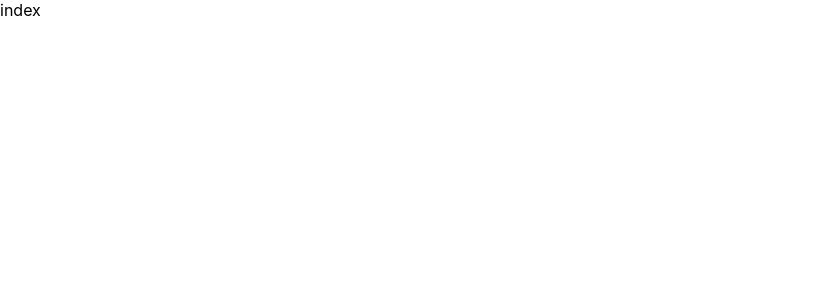
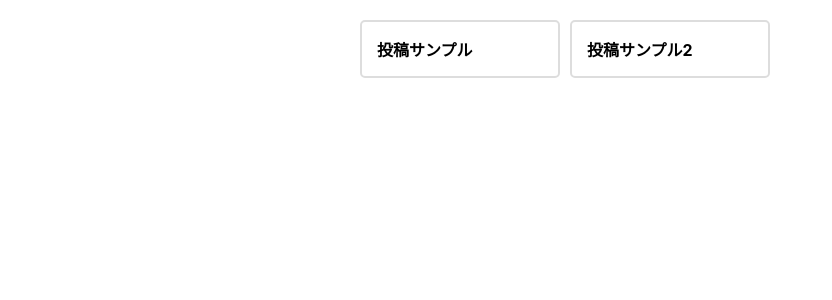
Before and after one commit to takaodaze/archive_console, a Next.js app: page / in a window 1280 px wide. Shown: the top 300 px of the page, without its empty margins (0-832 px from the left). Built offline with nearby package versions, Linux system fonts and the light colour scheme.

Commit message:
なんか、色々やった。

```diff
--- /dev/null
+++ b/components/Layout.tsx
@@ -0,0 +1,14 @@
+import Head from "next/head";
+import { ReactNode } from "react";
+
+export const Layout = (props: { children: ReactNode; title: string }) => {
+    return (
+        <div>
+            <Head>
+                <meta charSet="utf-8" />
+                <title>{props.title}</title>
+            </Head>
+            {props.children}
+        </div>
+    );
+};
--- /dev/null
+++ b/components/PostCard/PostCard.tsx
@@ -0,0 +1,22 @@
+import styled from "@emotion/styled";
+
+type Props = {
+    title: string;
+};
+
+export const PostCard = (props: Props) => {
+    return (
+        <Wrapper>
+            <Title>{props.title}</Title>
+        </Wrapper>
+    );
+};
+
+const Wrapper = styled.div({
+    padding: "15px",
+    border: "2px solid #ddd",
+    borderRadius: "5px",
+    display: "inline-block",
+    width: "200px",
+});
+const Title = styled.div({ fontWeight: "bold" });
--- /dev/null
+++ b/lib/posts.ts
@@ -0,0 +1,34 @@
+import fs from "fs";
+import path from "path";
+import matter from "gray-matter";
+
+export type Post = {
+    slug: string;
+    content: string;
+    title: string;
+    date: string;
+};
+
+const postsDirectory = path.join(process.cwd(), "posts");
+
+export function getAllSlugs(): string[] {
+    const foundDirs = fs.readdirSync(postsDirectory, { withFileTypes: true });
+    const slugs = foundDirs
+        .filter((dir) => dir.isFile())
+        .map((file) => file.name);
+    return slugs;
+}
+
+export function getPostBySlug(slug: string): Post {
+    const fullPath = path.join(postsDirectory, slug);
+    const fileContent = fs.readFileSync(fullPath, "utf-8");
+    const { data, content } = matter(fileContent);
+
+    const post: Post = {
+        slug,
+        title: data["title"],
+        content,
+        date: data["date"],
+    };
+    return post;
+}
--- a/pages/index.tsx
+++ b/pages/index.tsx
@@ -1,7 +1,37 @@
-import type { NextPage } from "next";
+import styled from "@emotion/styled";
+import { Layout } from "components/Layout";
+import { PostCard } from "components/PostCard/PostCard";
+import { getAllSlugs, getPostBySlug } from "lib/posts";
+import { InferGetStaticPropsType, NextPage } from "next";
 
-const Home: NextPage = () => {
-  return <div>index</div>;
+type Props = InferGetStaticPropsType<typeof getStaticProps>;
+
+export const getStaticProps = async () => {
+    const allSlugs = getAllSlugs();
+    const allPosts = allSlugs.map((slug) => getPostBySlug(slug));
+    return {
+        props: { allPosts },
+    };
 };
 
-export default Home;
+const Index: NextPage<Props> = (props) => {
+    return (
+        <Layout title="all post">
+            <Flex>
+                {props.allPosts.map((post, idx) => (
+                    <PostCard key={`post_card_${idx}`} title={post.title} />
+                ))}
+            </Flex>
+        </Layout>
+    );
+};
+
+export default Index;
+
+const Flex = styled.div({
+    display: "flex",
+    padding: "20px",
+    gap: "10px",
+    width: "600px",
+    margin: "0 auto",
+});
--- /dev/null
+++ b/posts/test_post.md
@@ -0,0 +1,7 @@
+---
+title: "投稿サンプル"
+date: "20210912"
+---
+## これはサンプル記事1です
+
+本文
--- /dev/null
+++ b/posts/test_post2.md
@@ -0,0 +1,7 @@
+---
+title: "投稿サンプル2"
+date: "20210912"
+---
+## これはサンプル記事2です
+
+本文!!!
```
Also changed, not shown: .scaffdog/Component.md, 2 other files (tests, documents, lock files or other folders).
